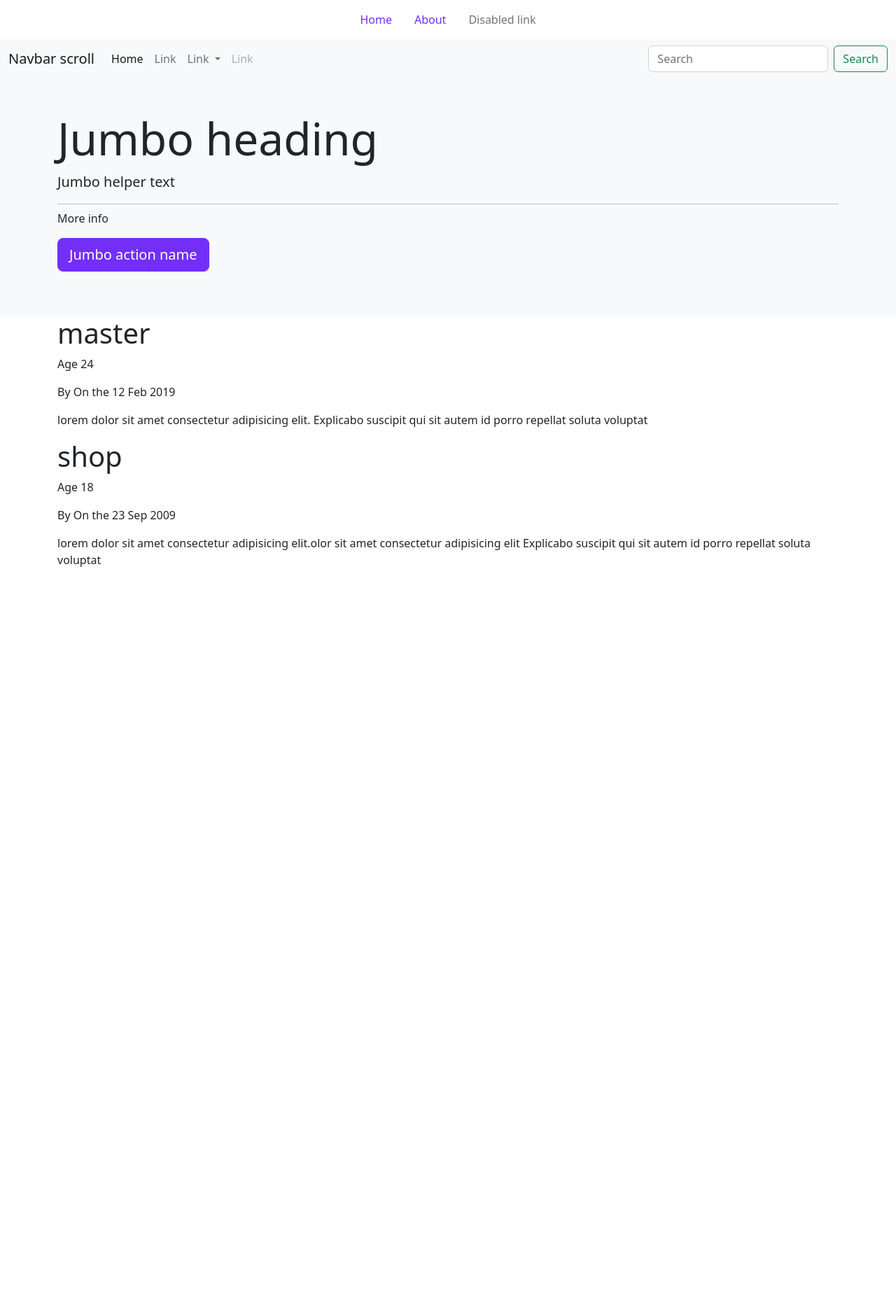
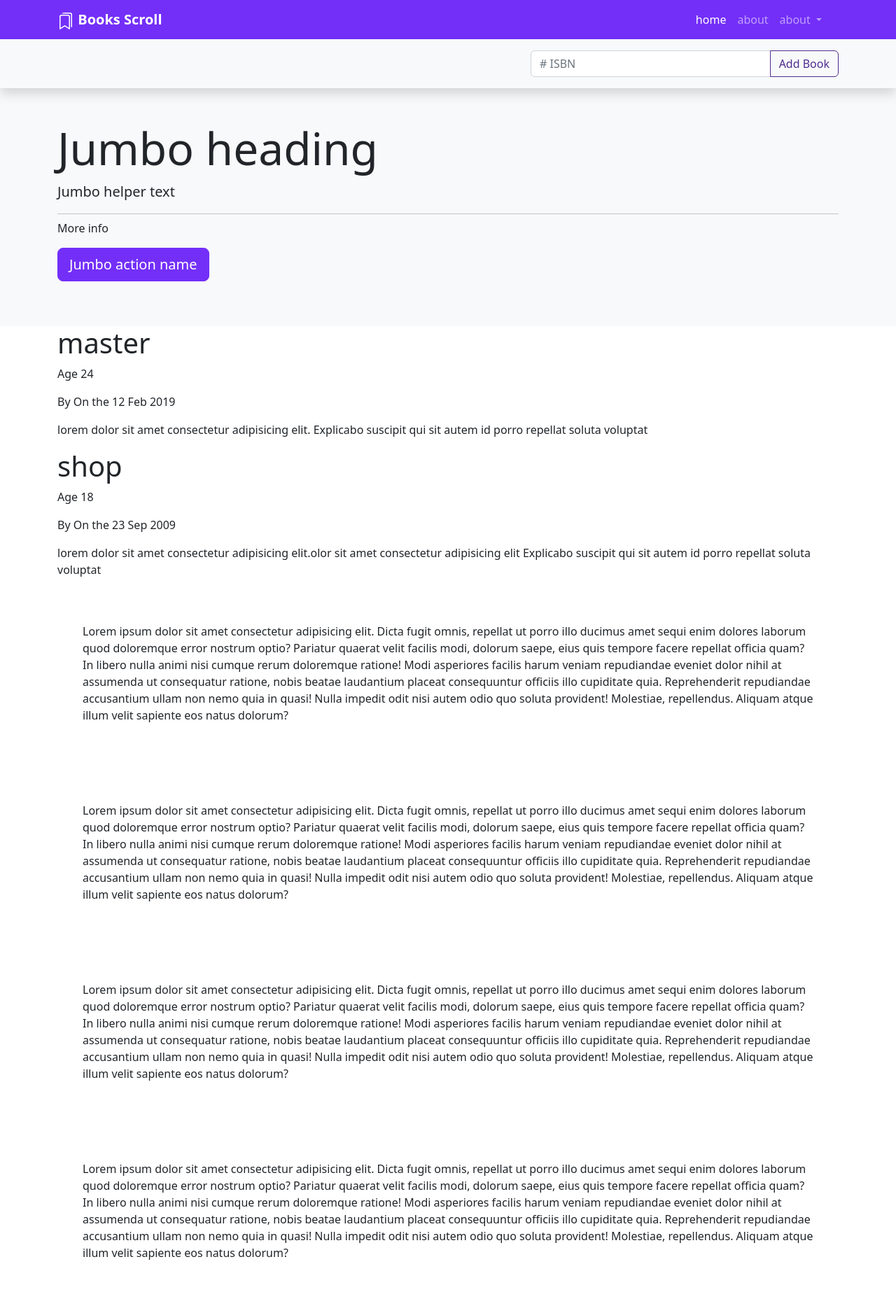
Before and after one commit to dmcginley/blog_django_bootstrap5_project4, a Django app: page / in a window 1280 px wide. Shown: the whole page at 70% size. Before the commit the page ends 810 px from the top, so only its background shows below. Run offline with Django 4.2, Linux system fonts and the light colour scheme; some libraries are stand-ins or nearby versions.

Commit message:
feat: update navbar for main page

```diff
--- a/bootstrap_project/src/sass/index.scss
+++ b/bootstrap_project/src/sass/index.scss
@@ -16,6 +16,8 @@ $teal: #20c997;
 $cyan: #0dcaf0;
 
 $gray-800: #343a40;
+$black: #000000;
+
 
 // theme-color-variables
 $primary: $indigo;
@@ -23,6 +25,12 @@ $secondary: $purple;
 $dark: $gray-800;
 $warning: $yellow;
 
+// $box-shadow: 0 .5rem 1rem rgba($black, .15);
+// $box-shadow-sm: 0 .125rem .25rem rgba($black, .075);
+// $box-shadow-lg: 0 1rem 3rem rgba($black, .175);
+// $box-shadow-inset: inset 0 1px 2px rgba($black, .075);
+
+$box-shadow-lg: 0 .5rem 1rem rgba($black, .28);
 
 @import "bootstrap/scss/bootstrap";
 
@@ -40,3 +48,17 @@ $warning: $yellow;
     padding-bottom: 40px;
     background-color: #f5f5f5;
 }
+
+
+
+
+.isbn-container {
+    max-width: 440px;
+}
+
+/* ----------------
+        3. buttons
+    ---------------- */
+.isbn-button {
+    width: 8em;
+}
--- a/django_project/library/templates/library/base.html
+++ b/django_project/library/templates/library/base.html
@@ -17,52 +17,60 @@
     </head>
 
     <body>
-        <nav class="nav justify-content-center py-2">
-            <a class="nav-link active" href="{% url 'library-home' %}">Home</a>
-            <a class="nav-link" href="{% url 'library-about' %}">About</a>
-            <a class="nav-link disabled" href="#">Disabled link</a>
-        </nav>
 
-
-        <nav class="navbar navbar-expand-lg bg-light">
-            <div class="container-fluid">
-                <a class="navbar-brand" href="#">Navbar scroll</a>
-                <button class="navbar-toggler" type="button" data-bs-toggle="collapse" data-bs-target="#navbarScroll" aria-controls="navbarScroll" aria-expanded="false" aria-label="Toggle navigation">
+        <!-- main navbar -->
+        <nav class="bg-primary navbar navbar-dark navbar-expand-lg">
+            <div class="container">
+                <a class="fw-bold navbar-brand" href="{% url 'library-home' %}">
+                    <svg width="24" height="24" fill="currentColor" class="bi bi-bookmarks" viewbox="0 0 16 16"><path d="M2 4a2 2 0 0 1 2-2h6a2 2 0 0 1 2 2v11.5a.5.5 0 0 1-.777.416L7 13.101l-4.223 2.815A.5.5 0 0 1 2 15.5V4zm2-1a1 1 0 0 0-1 1v10.566l3.723-2.482a.5.5 0 0 1 .554 0L11 14.566V4a1 1 0 0 0-1-1H4z"/><path d="M4.268 1H12a1 1 0 0 1 1 1v11.768l.223.148A.5.5 0 0 0 14 13.5V2a2 2 0 0 0-2-2H6a2 2 0 0 0-1.732 1z"/></svg>
+                    Books Scroll
+                </a>
+                <button class="navbar-toggler" type="button" data-bs-toggle="offcanvas" data-bs-target="#offcanvasNavbar" aria-controls="offcanvasNavbar">
                     <span class="navbar-toggler-icon"></span>
                 </button>
-                <div class="collapse navbar-collapse" id="navbarScroll">
-                    <ul class="navbar-nav me-auto my-2 my-lg-0 navbar-nav-scroll" style="--bs-scroll-height: 100px;">
+                <div class="offcanvas offcanvas-end" tabindex="-1" id="offcanvasNavbar" aria-labelledby="offcanvasNavbarLabel">
+                    <div class="offcanvas-header">
+                        <h5 class="offcanvas-title" id="offcanvasNavbarLabel">Offcanvas</h5>
+                        <button type="button" class="btn-close" data-bs-dismiss="offcanvas" aria-label="Close"></button>
+                    </div>
+                    <div class="offcanvas-body">
+                        <ul class="flex-grow-1 justify-content-end navbar-nav pe-3">
                             <li class="nav-item">
-                            <a class="nav-link active" aria-current="page" href="#">Home</a>
+                                <a class="active nav-link" aria-current="page" href="{% url 'library-home' %}">home</a>
                             </li>
                             <li class="nav-item">
-                            <a class="nav-link" href="#">Link</a>
+                                <a class="nav-link" href="{% url 'library-about' %}">about</a>
                             </li>
-                        <li class="nav-item dropdown">
-                            <a class="nav-link dropdown-toggle" href="#" id="navbarScrollingDropdown" role="button" data-bs-toggle="dropdown" aria-expanded="false">
-                                Link
+                            <li class="dropdown nav-item">
+                                <a class="dropdown-toggle nav-link" href="#" id="offcanvasNavbarDropdown" role="button" data-bs-toggle="dropdown" aria-expanded="false">
+                                    about
                                 </a>
-                            <ul class="dropdown-menu" aria-labelledby="navbarScrollingDropdown">
+                                <ul class="dropdown-menu" aria-labelledby="offcanvasNavbarDropdown">
                                     <li>
                                         <a class="dropdown-item" href="#">Action</a>
                                     </li>
                                     <li>
                                         <a class="dropdown-item" href="#">Another action</a>
                                     </li>
-                                <li><hr class="dropdown-divider"></li>
+                                    <li>
+                                        <hr class="dropdown-divider">
+                                    </li>
                                     <li>
                                         <a class="dropdown-item" href="#">Something else here</a>
                                     </li>
                                 </ul>
                             </li>
-                        <li class="nav-item">
-                            <a class="nav-link disabled">Link</a>
-                        </li>
                         </ul>
-                    <form class="d-flex" role="search">
-                        <input class="form-control me-2" type="search" placeholder="Search" aria-label="Search">
-                        <button class="btn btn-outline-success" type="submit">Search</button>
-                    </form>
+                    </div>
+                </div>
+            </div>
+        </nav>
+        <!-- isbn search navbar -->
+        <nav class="bg-light navbar shadow sticky-top">
+            <div class="container d-flex justify-content-center justify-content-lg-end">
+                <div class="input-group isbn-container my-2">
+                    <input type="text" class="form-control" placeholder="# ISBN" aria-label="Recipient's username" aria-describedby="button-addon2">
+                    <button class="btn btn-outline-secondary" type="button" id="button-addon2">Add Book</button>
                 </div>
             </div>
         </nav>
@@ -83,6 +91,21 @@
             </div>
 
 
+            <div class="contain">
+                <section class="container p-5">
+                    <p>Lorem ipsum dolor sit amet consectetur adipisicing elit. Dicta fugit omnis, repellat ut porro illo ducimus amet sequi enim dolores laborum quod doloremque error nostrum optio? Pariatur quaerat velit facilis modi, dolorum saepe, eius quis tempore facere repellat officia quam? In libero nulla animi nisi cumque rerum doloremque ratione! Modi asperiores facilis harum veniam repudiandae eveniet dolor nihil at assumenda ut consequatur ratione, nobis beatae laudantium placeat consequuntur officiis illo cupiditate quia. Reprehenderit repudiandae accusantium ullam non nemo quia in quasi! Nulla impedit odit nisi autem odio quo soluta provident! Molestiae, repellendus. Aliquam atque illum velit sapiente eos natus dolorum?</p>
+                </section>
+                <section class="container p-5">
+                    <p>Lorem ipsum dolor sit amet consectetur adipisicing elit. Dicta fugit omnis, repellat ut porro illo ducimus amet sequi enim dolores laborum quod doloremque error nostrum optio? Pariatur quaerat velit facilis modi, dolorum saepe, eius quis tempore facere repellat officia quam? In libero nulla animi nisi cumque rerum doloremque ratione! Modi asperiores facilis harum veniam repudiandae eveniet dolor nihil at assumenda ut consequatur ratione, nobis beatae laudantium placeat consequuntur officiis illo cupiditate quia. Reprehenderit repudiandae accusantium ullam non nemo quia in quasi! Nulla impedit odit nisi autem odio quo soluta provident! Molestiae, repellendus. Aliquam atque illum velit sapiente eos natus dolorum?</p>
+                </section>
+                <section class="container p-5">
+                    <p>Lorem ipsum dolor sit amet consectetur adipisicing elit. Dicta fugit omnis, repellat ut porro illo ducimus amet sequi enim dolores laborum quod doloremque error nostrum optio? Pariatur quaerat velit facilis modi, dolorum saepe, eius quis tempore facere repellat officia quam? In libero nulla animi nisi cumque rerum doloremque ratione! Modi asperiores facilis harum veniam repudiandae eveniet dolor nihil at assumenda ut consequatur ratione, nobis beatae laudantium placeat consequuntur officiis illo cupiditate quia. Reprehenderit repudiandae accusantium ullam non nemo quia in quasi! Nulla impedit odit nisi autem odio quo soluta provident! Molestiae, repellendus. Aliquam atque illum velit sapiente eos natus dolorum?</p>
+                </section>
+                <section class="container p-5">
+                    <p>Lorem ipsum dolor sit amet consectetur adipisicing elit. Dicta fugit omnis, repellat ut porro illo ducimus amet sequi enim dolores laborum quod doloremque error nostrum optio? Pariatur quaerat velit facilis modi, dolorum saepe, eius quis tempore facere repellat officia quam? In libero nulla animi nisi cumque rerum doloremque ratione! Modi asperiores facilis harum veniam repudiandae eveniet dolor nihil at assumenda ut consequatur ratione, nobis beatae laudantium placeat consequuntur officiis illo cupiditate quia. Reprehenderit repudiandae accusantium ullam non nemo quia in quasi! Nulla impedit odit nisi autem odio quo soluta provident! Molestiae, repellendus. Aliquam atque illum velit sapiente eos natus dolorum?</p>
+                </section>
+            </div>
+
             <!-- script -->
             <script src="{% static 'library/js/index.js' %}"></script>
         </body>
```
Also changed, not shown: django_project/library/static/library/css/index.css. Lines whose indentation alone changed are shown as unchanged.
